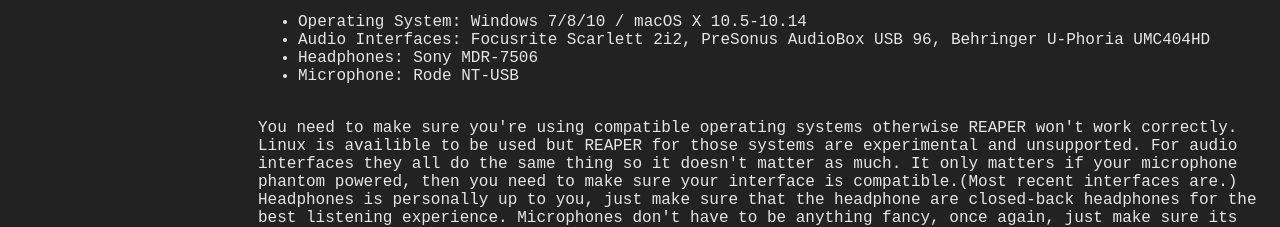
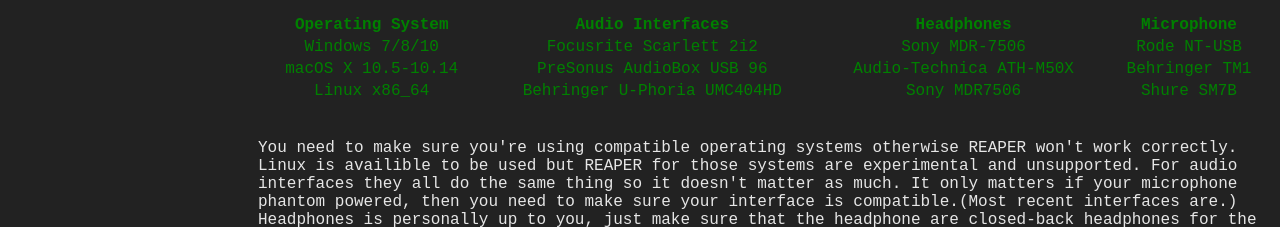
Before and after one commit to zaphrusgithub/REAPER-Website, a plain HTML site: page Basics.html in a window 1280 px wide. Shown: the part 279-506 px from the top of the page. Drawn offline with Linux system fonts and the light colour scheme.

Commit message:
Final Edit

```diff
--- a/Basics.html
+++ b/Basics.html
@@ -2,6 +2,7 @@
 <html lang="en">
 <head>
 <title>Getting Started</title>
+<link rel="icon" href="logo_sc.jpg">
 <meta charset="UTF-8">
 <meta name="viewport" content="width=device-width, initial-scale=1">
 <style>
@@ -20,6 +21,10 @@
     color:#E6E6E6;
     font-family: Courier New;
 }
+table{
+  color:green
+}
+
 </style>
 </head>
 <header>
@@ -52,12 +57,33 @@
         <br>
         <br>
         Recommendations:
-        <ul>
-          <li>Operating System: Windows 7/8/10 / macOS X 10.5-10.14</li>
-          <li>Audio Interfaces: Focusrite Scarlett 2i2, PreSonus AudioBox USB 96, Behringer U-Phoria UMC404HD</li>
-          <li>Headphones: Sony MDR-7506</li>
-          <li>Microphone: Rode NT-USB</li>
-        </ul>
+        <table style="width:100%">
+          <tr>
+            <th style="text-align:center">Operating System</th>
+            <th style="text-align:center">Audio Interfaces</th>
+            <th style="text-align:center">Headphones</th>
+            <th style="text-align:center">Microphone</th>
+          </tr>
+          <tr>
+            <td style="text-align:center">Windows 7/8/10</td>
+            <td style="text-align:center">Focusrite Scarlett 2i2</td>
+            <td style="text-align:center">Sony MDR-7506</td>
+            <td style="text-align:center">Rode NT-USB</td>
+          </tr>
+          <tr>
+            <td style="text-align:center">macOS X 10.5-10.14</td>
+            <td style="text-align:center">PreSonus AudioBox USB 96</td>
+            <td style="text-align:center">Audio-Technica ATH-M50X</td>
+            <td style="text-align:center">Behringer TM1</td>
+          </tr>
+          <tr>
+            <td style="text-align:center">Linux x86_64</td>
+            <td style="text-align:center">Behringer U-Phoria UMC404HD</td>
+            <td style="text-align:center">Sony MDR7506</td>
+            <td style="text-align:center">Shure SM7B</td>
+          </tr>
+        </table>
+        <br>
         <br>
         You need to make sure you're using compatible operating systems otherwise REAPER won't work correctly. Linux is availible to be used but REAPER for those systems are experimental and unsupported.
         For audio interfaces they all do the same thing so it doesn't matter as much. It only matters if your microphone phantom powered, then you need to make sure your interface is compatible.(Most recent interfaces are.)
```
Also changed, not shown: ContactMe.html (+20 -3 lines), Recording.html (+1 -0 lines), SoundLibraries.html (+1 -0 lines), Videos.html (+1 -0 lines), index.html (+2 -1 lines).
